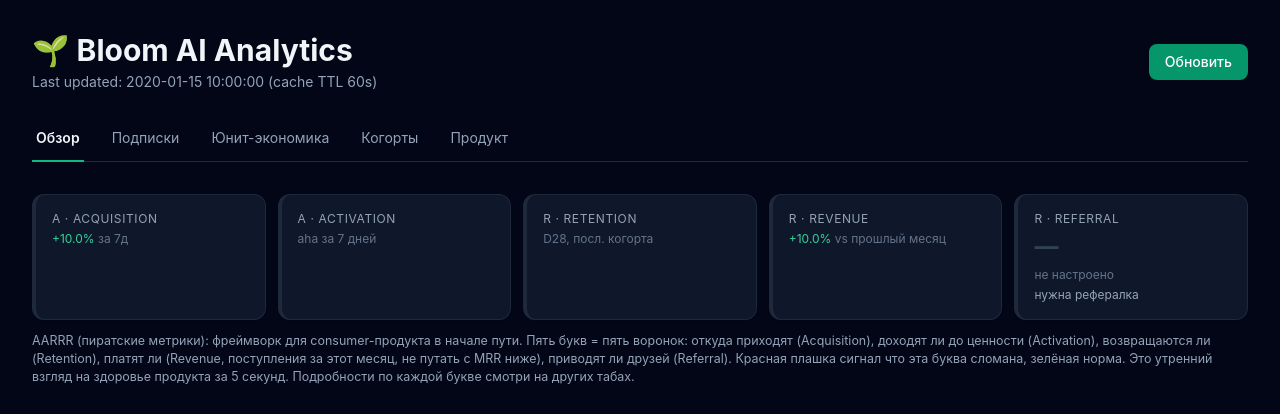
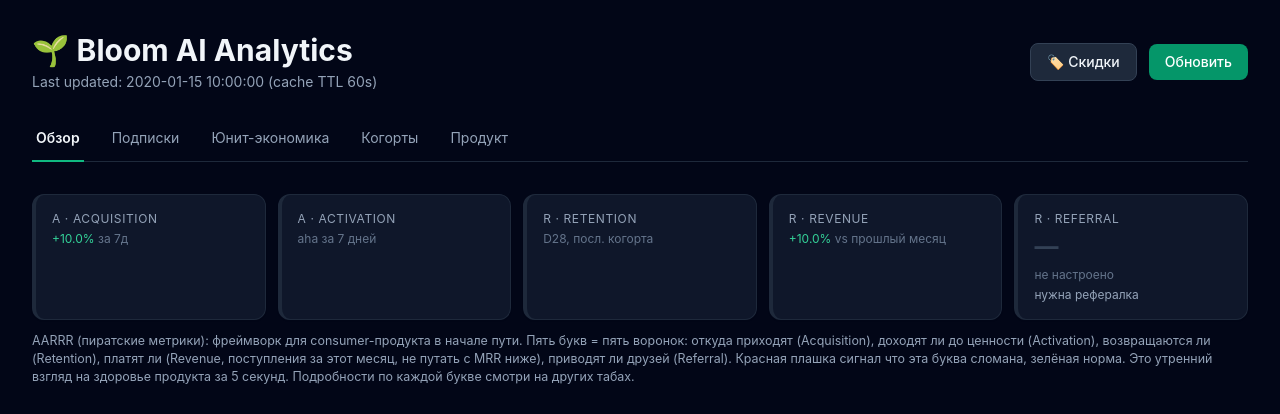
Before and after one commit to Kamilla170/bloom_app, a Python web app: template analytics/templates/dashboard.html in a window 1280 px wide. Shown: the top 414 px of the page. Run offline with Jinja, Linux system fonts and the light colour scheme; the template is opened without the code that fills it: most values are stand-ins (such as "Sample title", 1, 10 or a date in 2020); some libraries are stand-ins or nearby versions.

Commit message:
Feat: link to /discounts from the analytics dashboard header
Adds a "🏷️ Скидки" link next to the refresh button so the discounts page is
reachable from the main dashboard (it's a separate page, not a tab).

Co-Authored-By: Claude Opus 4.8 <noreply@anthropic.com>

```diff
--- a/analytics/templates/dashboard.html
+++ b/analytics/templates/dashboard.html
@@ -32,10 +32,16 @@
                 <h1 class="text-3xl font-bold text-slate-100">🌱 Bloom AI Analytics</h1>
                 <p class="text-sm text-slate-400 mt-1">Last updated: {{ now }} (cache TTL 60s)</p>
             </div>
-            <button onclick="location.reload()"
-                    class="px-4 py-2 bg-emerald-600 text-white rounded-lg hover:bg-emerald-700 transition text-sm font-medium">
-                Обновить
-            </button>
+            <div class="flex items-center gap-3">
+                <a href="/discounts"
+                   class="px-4 py-2 bg-slate-800 text-slate-100 rounded-lg hover:bg-slate-700 transition text-sm font-medium border border-slate-700">
+                    🏷️ Скидки
+                </a>
+                <button onclick="location.reload()"
+                        class="px-4 py-2 bg-emerald-600 text-white rounded-lg hover:bg-emerald-700 transition text-sm font-medium">
+                    Обновить
+                </button>
+            </div>
         </div>
 
         <div class="border-b border-slate-800 mb-8">
```
